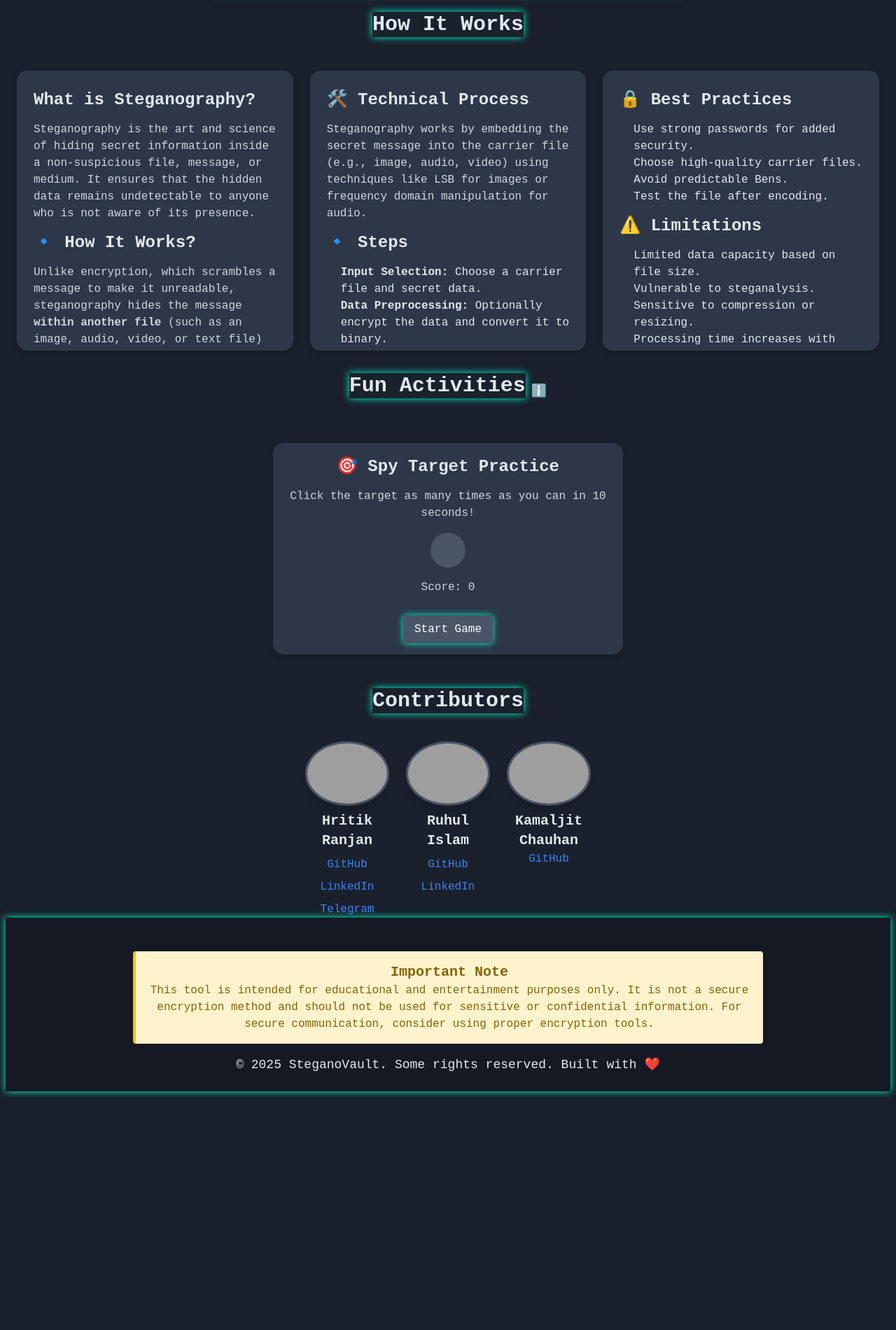
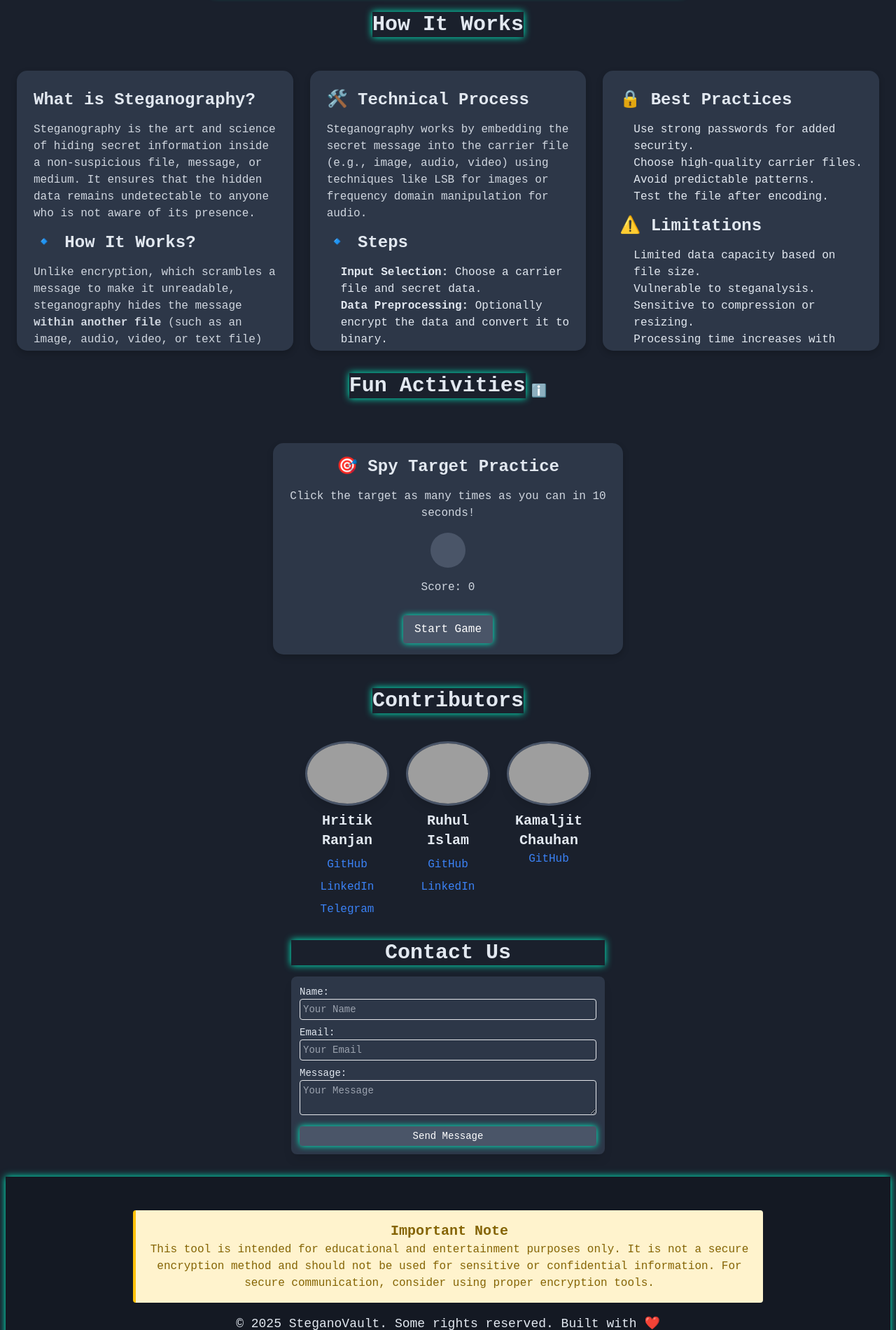
Before and after one commit to hritikranjan1/Stegano_Vault, a Flask app: page / in a window 1280 px wide. Shown: the part 1667-3567 px from the top of the page at 70% size. Before the commit the page ends 3234 px from the top, so only its background shows below. Run offline with Flask 3, Linux system fonts and the light colour scheme; some libraries are stand-ins or nearby versions; grey boxes are pictures that could not be loaded.

Commit message:
Updating contact form

```diff
--- a/app.py
+++ b/app.py
@@ -21,6 +21,9 @@ import json
 from werkzeug.utils import secure_filename
 import time
 from dotenv import load_dotenv
+import smtplib
+from email.mime.text import MIMEText
+from email.mime.multipart import MIMEMultipart
 
 # Load environment variables from .env file
 load_dotenv()
@@ -546,6 +549,78 @@ def privacy():
         "privacy_policy": "SteganoVault does not store any of your files or messages. All processing happens in your browser and files are deleted immediately after processing. We respect your privacy!"
     })
 
+# Feedback and Contact Form Routes
+@app.route("/submit_feedback", methods=["POST"])
+def submit_feedback():
+    try:
+        data = request.get_json()
+        name = data.get('name', 'Anonymous')
+        email = data.get('email', '')
+        rating = int(data.get('rating', 5))
+        comment = data.get('comment', '')
+
+        # Log feedback
+        feedback = f"New Feedback:\nName: {name}\nEmail: {email}\nRating: {rating}/5\nComment: {comment}"
+        logger.info(feedback)
+
+        # Send email notification
+        send_notification_email("New Feedback Received", feedback)
+
+        return jsonify({"status": "success", "message": "Thank you for your feedback!"})
+    except Exception as e:
+        logger.error(f"Feedback submission error: {e}")
+        return jsonify({"status": "error", "message": str(e)}), 400
+
+@app.route("/submit_contact", methods=["POST"])
+def submit_contact():
+    try:
+        data = request.get_json()
+        name = data.get('name')
+        email = data.get('email')
+        subject = data.get('subject')
+        message = data.get('message')
+
+        if not all([name, email, subject, message]):
+            return jsonify({"status": "error", "message": "All fields are required"}), 400
+
+        # Log contact
+        contact_msg = f"New Contact:\nName: {name}\nEmail: {email}\nSubject: {subject}\nMessage: {message}"
+        logger.info(contact_msg)
+
+        # Send email notification
+        send_notification_email("New Contact Form Submission", contact_msg)
+
+        return jsonify({"status": "success", "message": "Thank you for contacting us!"})
+    except Exception as e:
+        logger.error(f"Contact submission error: {e}")
+        return jsonify({"status": "error", "message": str(e)}), 400
+
+def send_notification_email(subject, content):
+    try:
+        sender_email = os.getenv("SMTP_EMAIL")
+        receiver_email = os.getenv("ADMIN_EMAIL")
+        password = os.getenv("SMTP_PASSWORD")
+
+        if not all([sender_email, receiver_email, password]):
+            logger.warning("Email credentials not configured - skipping email notification")
+            return False
+
+        msg = MIMEMultipart()
+        msg['From'] = sender_email
+        msg['To'] = receiver_email
+        msg['Subject'] = f"{subject} - SteganoVault"
+
+        msg.attach(MIMEText(content, 'plain'))
+
+        with smtplib.SMTP_SSL('smtp.gmail.com', 465) as server:
+            server.login(sender_email, password)
+            server.sendmail(sender_email, receiver_email, msg.as_string())
+
+        return True
+    except Exception as e:
+        logger.error(f"Email sending error: {e}")
+        return False
+
 if __name__ == "__main__":
     # Create static directory if it doesn't exist
     if not os.path.exists('static'):
--- a/templates/index.html
+++ b/templates/index.html
@@ -6,6 +6,8 @@
     <title>SteganoVault - Secret Hiding Hub</title>
     <script src="https://cdn.tailwindcss.com"></script>
     <script defer src="https://unpkg.com/@motionone/dom"></script>
+    <!-- EmailJS SDK -->
+    <script type="text/javascript" src="https://cdn.jsdelivr.net/npm/@emailjs/browser@3/dist/email.min.js"></script>
     <style>
         [data-theme="dark"] {
             --bg-color: #1a202c;
@@ -820,7 +853,7 @@
             <ul>
                 <li>Use strong passwords for added security.</li>
                 <li>Choose high-quality carrier files.</li>
-                <li>Avoid predictable Bens.</li>
+                <li>Avoid predictable patterns.</li>
                 <li>Test the file after encoding.</li>
             </ul>
             <h3>⚠️ Limitations</h3>
@@ -875,6 +908,29 @@
             <img src="https://github.com/hritikranjan1/Imagehosting/blob/main/kamal.png?raw=true" alt="Kamaljit Chauhan" class="mx-auto rounded-full shadow-lg">
             <p class="font-semibold mt-2 text-lg sm:text-xl">Kamaljit Chauhan</p>
             <a href="https://github.com/Kamaljit8708885373" class="text-blue-500 hover:text-blue-600 transition-colors text-sm sm:text-base">GitHub</a>
+        </div>
+    </div>
+
+    <!-- Contact Us Section (Updated to Smaller Size) -->
+    <div class="w-full max-w-md mb-8 mt-8">
+        <h3 class="text-xl sm:text-2xl md:text-3xl font-semibold mb-4 motion-fade glow-effect text-center">Contact Us</h3>
+        <div class="bg-[var(--card-bg)] shadow-lg rounded-lg p-3 motion-fade glow-effect">
+            <form id="contactForm" class="space-y-2">
+                <div>
+                    <label for="name" class="block text-sm">Name:</label>
+                    <input type="text" id="name" name="name" class="w-full p-1 border rounded bg-transparent text-sm" placeholder="Your Name" required>
+                </div>
+                <div>
+                    <label for="email" class="block text-sm">Email:</label>
+                    <input type="email" id="email" name="email" class="w-full p-1 border rounded bg-transparent text-sm" placeholder="Your Email" required>
+                </div>
+                <div>
+                    <label for="message" class="block text-sm">Message:</label>
+                    <textarea id="message" name="message" class="w-full p-1 border rounded bg-transparent text-sm" rows="2" placeholder="Your Message" required></textarea>
+                </div>
+                <button type="submit" id="sendMessageBtn" class="bg-[var(--button-bg)] text-white px-3 py-1 rounded w-full motion-button glow-effect text-sm">Send Message</button>
+            </form>
+            <div id="confirmationMessage" class="text-center mt-2 text-green-500 confirmation-message hidden text-sm">✅ Message sent successfully! We'll get back to you soon.</div>
         </div>
     </div>
 
@@ -963,7 +1019,16 @@
     </div>
 
     <script>
+        // Wait for DOM and EmailJS SDK to load
         document.addEventListener('DOMContentLoaded', () => {
+            // Initialize EmailJS with your Public Key
+            if (typeof emailjs !== 'undefined') {
+                emailjs.init("jocUFhKyehMFmQgYW"); // Your EmailJS Public Key
+                console.log("EmailJS initialized successfully with Public Key: jocUFhKyehMFmQgYW");
+            } else {
+                console.error("EmailJS SDK failed to load. Check network or CDN URL.");
+            }
+
             // Theme Switcher
             const themeToggle = document.getElementById('theme-toggle');
             themeToggle.addEventListener('change', function() {
@@ -1346,6 +1411,50 @@
 
             // Contributors Animation
             document.querySelector('.contributors').classList.add('show');
+
+            // Contact Form Submission with EmailJS
+            const contactForm = document.getElementById('contactForm');
+            const sendMessageBtn = document.getElementById('sendMessageBtn');
+            const confirmationMessage = document.getElementById('confirmationMessage');
+
+            contactForm.addEventListener('submit', function(e) {
+                e.preventDefault();
+
+                // Add sending animation and disable button
+                sendMessageBtn.classList.add('sending');
+                sendMessageBtn.textContent = 'Sending...';
+                sendMessageBtn.disabled = true;
+
+                const templateParams = {
+                    from_name: document.getElementById('name').value,
+                    from_email: document.getElementById('email').value,
+                    message: document.getElementById('message').value
+                };
+
+                console.log("Sending email with params:", templateParams);
+
+                emailjs.send('service_jkj2tfh', 'template_62s2pkv', templateParams)
+                    .then(function(response) {
+                        console.log('Email sent successfully!', response.status, response.text);
+                        sendMessageBtn.classList.remove('sending');
+                        sendMessageBtn.textContent = 'Send Message';
+                        sendMessageBtn.disabled = false;
+                        confirmationMessage.classList.remove('hidden');
+                        confirmationMessage.classList.add('show');
+                        contactForm.reset();
+
+                        setTimeout(() => {
+                            confirmationMessage.classList.remove('show');
+                            confirmationMessage.classList.add('hidden');
+                        }, 5000);
+                    }, function(error) {
+                        console.error('Failed to send email:', error);
+                        sendMessageBtn.classList.remove('sending');
+                        sendMessageBtn.textContent = 'Send Message';
+                        sendMessageBtn.disabled = false;
+                        alert('Failed to send message: ' + (error.text || 'Unknown error') + '. Check console for details.');
+                    });
+            });
         });
     </script>
 </body>
```
Also changed, not shown: other parts of templates/index.html (+31 -0 lines), static/Wiring_Components_encoded_preview.png (added), static/encoded_305873b6-e97c-4088-bd9d-13640923a0c6_Wiring_Components_encoded_preview.png (added).
